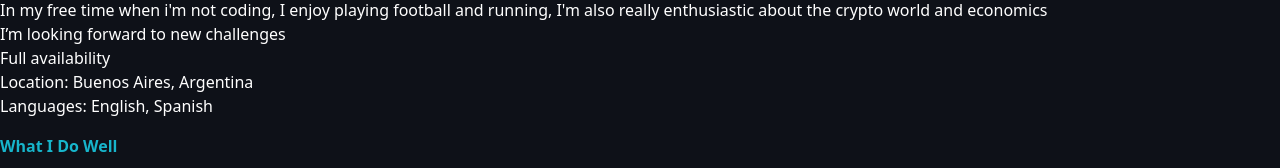
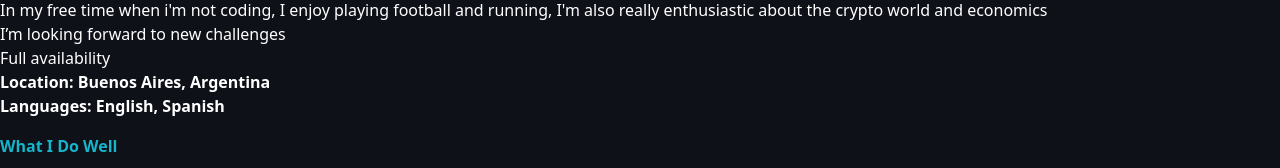
Before and after one commit to matiascabrejos/Portfolio, a Vue app: page /about in a window 1280 px wide. Shown: the part 237-405 px from the top of the page. Built offline with nearby package versions, Linux system fonts and the light colour scheme.

Commit message:
Working on the style of the about page

```diff
--- a/src/pages/About.vue
+++ b/src/pages/About.vue
@@ -25,7 +25,7 @@
       </p>
       <p>Full availability</p>
     </div>
-    <div class="fill">
+    <div class="fill text-base font-semibold">
       <p>Location: Buenos Aires, Argentina</p>
       <p>Languages: English, Spanish</p>
     </div>
```
